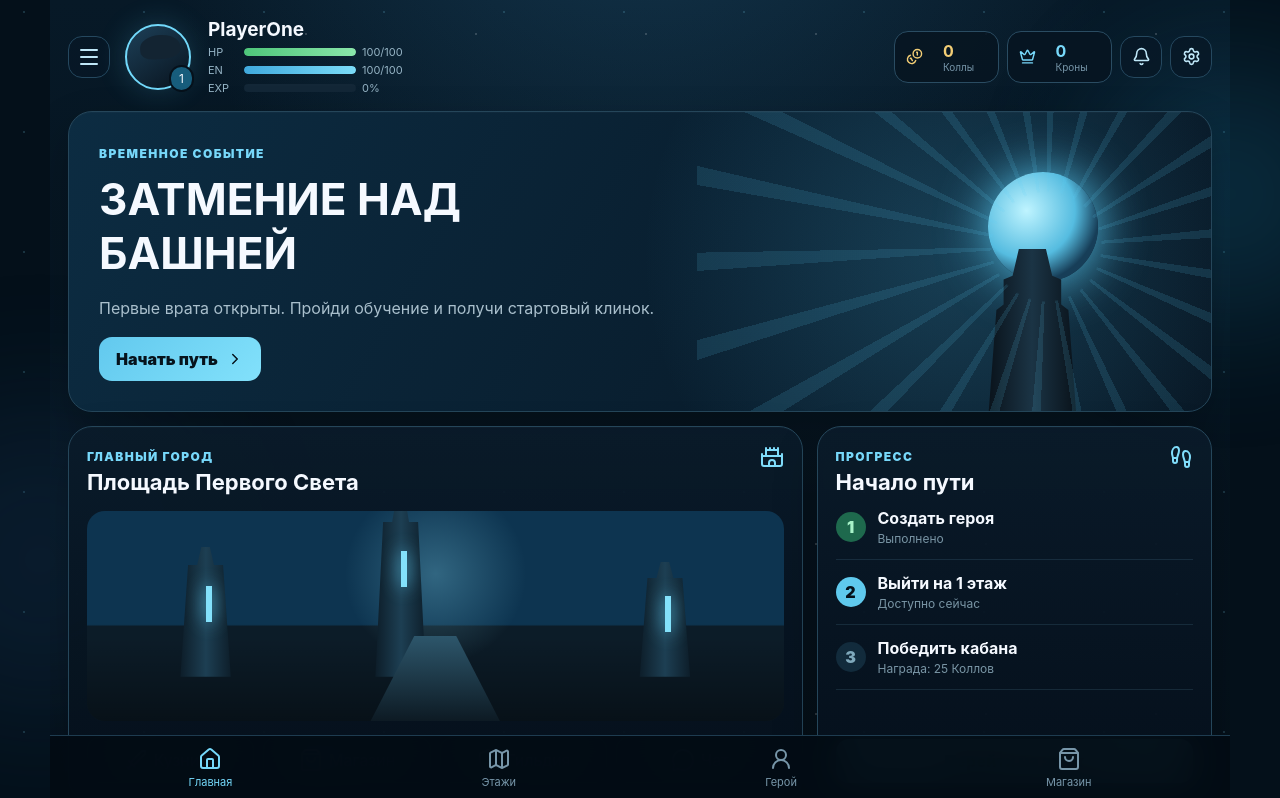
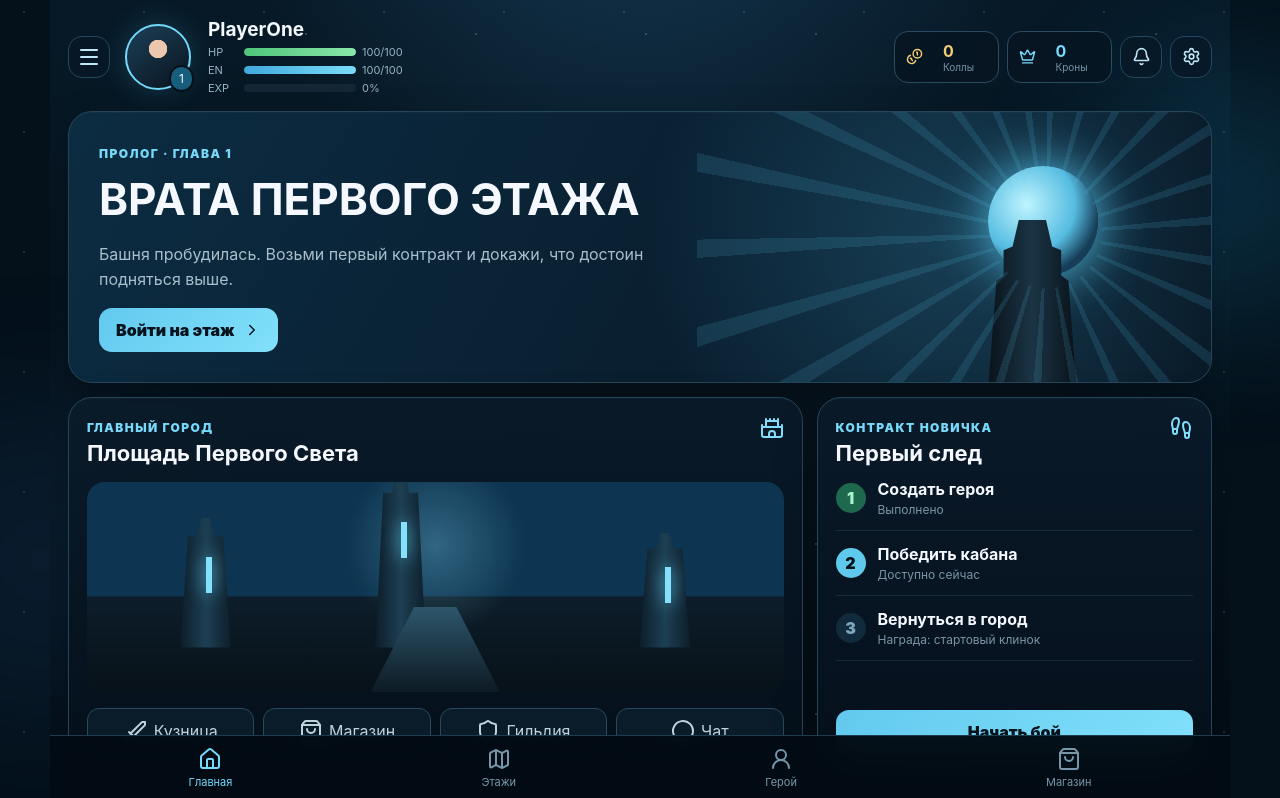
Before and after one commit to misha213123/SAO, a React (Vite) app in the folder frontend/: page / in a window 1280 px wide. Shown: the top 798 px of the page. Built offline with nearby package versions, Linux system fonts and the light colour scheme.

Commit message:
Rebuild first floor as cinematic animated battle UI

```diff
--- a/frontend/src/app/App.tsx
+++ b/frontend/src/app/App.tsx
@@ -1,20 +1,13 @@
 import {
-  Backpack, Bell, Castle, ChevronRight, Coins, Crown, Flame, Footprints,
-  HeartPulse, Home, LockKeyhole, Map, Menu, MessageCircle, Settings, Shield,
-  ShoppingBag, Sparkles, Sword, Trophy, UserRound, Zap,
+  Backpack, Bell, Castle, ChevronRight, Coins, Crown, Footprints, HeartPulse,
+  Home, LockKeyhole, Map, Menu, MessageCircle, Settings, Shield, ShoppingBag,
+  Sparkles, Sword, Trophy, UserRound, Zap,
 } from 'lucide-react';
 import { useMemo, useState } from 'react';
+import { BattleHero } from '../components/battle/BattleHero';
 
 type View = 'home' | 'explore' | 'shop' | 'profile';
-
-type Floor = {
-  id: number;
-  name: string;
-  subtitle: string;
-  boss: string;
-  unlocked: boolean;
-  tone: string;
-};
+type Floor = { id: number; name: string; subtitle: string; boss: string; unlocked: boolean; tone: string };
 
 const floors: Floor[] = [
   { id: 1, name: 'Луга Начала', subtitle: 'Дикие кабаны · Ур. 1–3', boss: 'Вожак клыков', unlocked: true, tone: 'meadow' },
@@ -38,174 +31,98 @@ export function App() {
   const [playerHp, setPlayerHp] = useState(100);
   const [stamina, setStamina] = useState(100);
   const [col, setCol] = useState(0);
-  const [crowns] = useState(0);
-  const [battleLog, setBattleLog] = useState('Первый враг уже заметил вас. Приготовьтесь к бою.');
+  const [battleLog, setBattleLog] = useState('Кабан скребёт землю копытом. Первый удар за тобой.');
   const [battleWon, setBattleWon] = useState(false);
+  const [attacking, setAttacking] = useState(false);
+  const [hitFlash, setHitFlash] = useState(false);
 
   const hpPercent = useMemo(() => `${Math.max(0, playerHp)}%`, [playerHp]);
   const enemyPercent = useMemo(() => `${Math.max(0, (enemyHp / 30) * 100)}%`, [enemyHp]);
 
   const attack = () => {
-    if (battleWon || playerHp <= 0) return;
+    if (battleWon || playerHp <= 0 || attacking) return;
+    setAttacking(true);
+    window.setTimeout(() => {
       const playerDamage = 10 + Math.floor(Math.random() * 6);
       const nextEnemyHp = Math.max(0, enemyHp - playerDamage);
       setEnemyHp(nextEnemyHp);
+      setHitFlash(true);
+      window.setTimeout(() => setHitFlash(false), 260);
 
       if (nextEnemyHp === 0) {
         setBattleWon(true);
         setCol(25);
-      setBattleLog(`Дикий кабан побеждён. Вы получили 25 Коллов и 20 опыта.`);
+        setBattleLog(`Критический удар: ${playerDamage}. Дикий кабан повержен. Получено 25 Коллов и 20 опыта.`);
+        setAttacking(false);
         return;
       }
 
       const enemyDamage = 5 + Math.floor(Math.random() * 4);
       setPlayerHp((value) => Math.max(0, value - enemyDamage));
       setStamina((value) => Math.max(0, value - 4));
-    setBattleLog(`Вы нанесли ${playerDamage} урона. Кабан ответил и нанёс ${enemyDamage} урона.`);
+      setBattleLog(`Ты нанёс ${playerDamage} урона. Кабан прорвался сквозь защиту и нанёс ${enemyDamage}.`);
+      setAttacking(false);
+    }, 420);
   };
 
   const resetBattle = () => {
-    setEnemyHp(30);
-    setPlayerHp(100);
-    setStamina(100);
-    setCol(0);
-    setBattleWon(false);
-    setBattleLog('Первый враг уже заметил вас. Приготовьтесь к бою.');
+    setEnemyHp(30); setPlayerHp(100); setStamina(100); setCol(0);
+    setBattleWon(false); setAttacking(false);
+    setBattleLog('Кабан скребёт землю копытом. Первый удар за тобой.');
   };
 
   return (
-    <main className="mmo-shell">
-      <div className="ambient ambient-one" />
-      <div className="ambient ambient-two" />
+    <main className="mmo-shell cinematic-shell">
+      <div className="ambient ambient-one"/><div className="ambient ambient-two"/>
+      <div className="floating-particles" aria-hidden="true">{Array.from({ length: 18 }).map((_, i) => <i key={i}/>)}</div>
 
-      <header className="game-hud">
-        <button className="hud-menu" onClick={() => setMenuOpen(true)} aria-label="Открыть меню"><Menu /></button>
-        <div className="hero-avatar"><div className="avatar-hair" /><span>1</span></div>
+      <header className="game-hud cinematic-hud">
+        <button className="hud-menu" onClick={() => setMenuOpen(true)} aria-label="Открыть меню"><Menu/></button>
+        <div className="hero-avatar cinematic-avatar"><span>1</span></div>
         <div className="hero-stats">
           <strong>PlayerOne</strong>
-          <div className="mini-stat"><span>HP</span><i><b style={{ width: hpPercent }} /></i><em>{playerHp}/100</em></div>
-          <div className="mini-stat stamina"><span>EN</span><i><b style={{ width: `${stamina}%` }} /></i><em>{stamina}/100</em></div>
-          <div className="mini-stat exp"><span>EXP</span><i><b style={{ width: '0%' }} /></i><em>0%</em></div>
+          <div className="mini-stat"><span>HP</span><i><b style={{ width: hpPercent }}/></i><em>{playerHp}/100</em></div>
+          <div className="mini-stat stamina"><span>EN</span><i><b style={{ width: `${stamina}%` }}/></i><em>{stamina}/100</em></div>
+          <div className="mini-stat exp"><span>EXP</span><i><b style={{ width: battleWon ? '20%' : '0%' }}/></i><em>{battleWon ? 20 : 0}%</em></div>
         </div>
-        <div className="wallets">
-          <div className="wallet"><Coins size={17}/><strong>{col}</strong><small>Коллы</small></div>
-          <div className="wallet crowns"><Crown size={17}/><strong>{crowns}</strong><small>Кроны</small></div>
-          <button className="hud-icon"><Bell size={19}/></button>
-          <button className="hud-icon"><Settings size={19}/></button>
-        </div>
+        <div className="wallets"><div className="wallet"><Coins size={17}/><strong>{col}</strong><small>Коллы</small></div><div className="wallet crowns"><Crown size={17}/><strong>0</strong><small>Кроны</small></div><button className="hud-icon"><Bell size={19}/></button><button className="hud-icon"><Settings size={19}/></button></div>
       </header>
 
-      {menuOpen && (
-        <div className="menu-backdrop" onClick={() => setMenuOpen(false)}>
-          <aside className="drawer" onClick={(event) => event.stopPropagation()}>
-            <div className="drawer-brand"><Sparkles/><div><strong>AETHER TOWER</strong><span>MMORPG MINI APP</span></div></div>
-            {[['Главная', Home, 'home'], ['Исследование', Map, 'explore'], ['Персонаж', UserRound, 'profile'], ['Инвентарь', Backpack, 'profile'], ['Магазин', ShoppingBag, 'shop'], ['Достижения', Trophy, 'profile']].map(([label, Icon, target]) => (
-              <button key={label as string} onClick={() => { setView(target as View); setMenuOpen(false); }}><Icon size={20}/>{label as string}</button>
-            ))}
-          </aside>
-        </div>
-      )}
+      {menuOpen && <div className="menu-backdrop" onClick={() => setMenuOpen(false)}><aside className="drawer" onClick={(e) => e.stopPropagation()}><div className="drawer-brand"><Sparkles/><div><strong>AETHER TOWER</strong><span>MMORPG MINI APP</span></div></div>{[['Главная', Home, 'home'], ['Исследование', Map, 'explore'], ['Персонаж', UserRound, 'profile'], ['Инвентарь', Backpack, 'profile'], ['Магазин', ShoppingBag, 'shop'], ['Достижения', Trophy, 'profile']].map(([label, Icon, target]) => <button key={label as string} onClick={() => { setView(target as View); setMenuOpen(false); }}><Icon size={20}/>{label as string}</button>)}</aside></div>}
 
       <section className="screen-content">
-        {view === 'home' && (
-          <>
-            <section className="event-hero game-panel">
-              <div className="event-copy"><span>ВРЕМЕННОЕ СОБЫТИЕ</span><h1>ЗАТМЕНИЕ НАД БАШНЕЙ</h1><p>Первые врата открыты. Пройди обучение и получи стартовый клинок.</p><button onClick={() => setView('explore')}>Начать путь <ChevronRight size={18}/></button></div>
-              <div className="eclipse-art"><div className="moon"/><div className="tower"/><div className="rays"/></div>
+        {view === 'home' && <>
+          <section className="event-hero game-panel cinematic-event"><div className="event-copy"><span>ПРОЛОГ · ГЛАВА 1</span><h1>ВРАТА ПЕРВОГО ЭТАЖА</h1><p>Башня пробудилась. Возьми первый контракт и докажи, что достоин подняться выше.</p><button onClick={() => setView('explore')}>Войти на этаж <ChevronRight size={18}/></button></div><div className="eclipse-art"><div className="moon"/><div className="tower"/><div className="rays"/></div></section>
+          <div className="home-grid"><section className="city-card game-panel"><div className="panel-title"><div><span>ГЛАВНЫЙ ГОРОД</span><h2>Площадь Первого Света</h2></div><Castle/></div><div className="city-art"><div className="city-tower t1"/><div className="city-tower t2"/><div className="city-tower t3"/><div className="city-road"/></div><div className="city-actions"><button><Sword/>Кузница</button><button onClick={() => setView('shop')}><ShoppingBag/>Магазин</button><button><Shield/>Гильдия</button><button><MessageCircle/>Чат</button></div></section><section className="progress-card game-panel"><div className="panel-title"><div><span>КОНТРАКТ НОВИЧКА</span><h2>Первый след</h2></div><Footprints/></div><div className="quest-step done"><i>1</i><div><strong>Создать героя</strong><span>Выполнено</span></div></div><div className="quest-step active"><i>2</i><div><strong>Победить кабана</strong><span>{battleWon ? 'Выполнено' : 'Доступно сейчас'}</span></div></div><div className="quest-step"><i>3</i><div><strong>Вернуться в город</strong><span>Награда: стартовый клинок</span></div></div><button className="primary-action" onClick={() => setView('explore')}>Начать бой</button></section></div>
+        </>}
+
+        {view === 'explore' && <section className="battle-layout cinematic-battle-layout">
+          <section className={`battle-stage game-panel cinematic-battle-stage ${hitFlash ? 'enemy-hit' : ''}`}>
+            <div className="battle-topline"><span>ЭТАЖ 1 · ЛУГА НАЧАЛА</span><small>Обучающий контракт</small></div>
+            <div className="battle-scene cinematic-scene">
+              <div className="aurora"/><div className="far-mountains"/><div className="mid-mountains"/><div className="ground-fog"/>
+              <div className="hero-platform"><BattleHero attacking={attacking} defeated={playerHp <= 0}/></div>
+              <div className={`cinematic-boar ${battleWon ? 'defeated' : ''}`}><div className="boar-aura"/><div className="boar-ear e1"/><div className="boar-ear e2"/><div className="boar-body"/><div className="boar-head"/><div className="boar-eye"/><div className="boar-leg l1"/><div className="boar-leg l2"/><div className="boar-tusk t1"/><div className="boar-tusk t2"/></div>
+              <div className="slash-trail"/><div className="scene-vignette"/>
+            </div>
+            <div className="enemy-card cinematic-enemy-card"><div><span>ОБЫЧНЫЙ ВРАГ</span><h2>Дикий кабан</h2><small>Агрессивный зверь первого этажа</small></div><strong>Ур. 1</strong><div className="enemy-health"><i><b style={{ width: enemyPercent }}/></i><em>{enemyHp}/30 HP</em></div></div>
           </section>
 
-            <div className="home-grid">
-              <section className="city-card game-panel">
-                <div className="panel-title"><div><span>ГЛАВНЫЙ ГОРОД</span><h2>Площадь Первого Света</h2></div><Castle/></div>
-                <div className="city-art"><div className="city-tower t1"/><div className="city-tower t2"/><div className="city-tower t3"/><div className="city-road"/></div>
-                <div className="city-actions">
-                  <button><Sword/>Кузница</button><button><ShoppingBag/>Магазин</button><button><Shield/>Гильдия</button><button><MessageCircle/>Чат</button>
-                </div>
+          <aside className="combat-panel game-panel cinematic-combat-panel"><div className="panel-title"><div><span>БОЕВАЯ СИСТЕМА</span><h2>{battleWon ? 'Победа' : attacking ? 'Удар!' : 'Твой ход'}</h2></div><Sword/></div><div className="combat-log cinematic-log">{battleLog}</div><div className="combat-stats"><div><HeartPulse/><span>HP</span><strong>{playerHp}/100</strong></div><div><Zap/><span>Энергия</span><strong>{stamina}/100</strong></div></div>{!battleWon ? <div className="combat-actions"><button className="attack cinematic-attack" onClick={attack} disabled={attacking}><Sword/>{attacking ? 'Атака…' : 'Атаковать'}</button><button className="escape" onClick={() => setBattleLog('Ты отступил к безопасной зоне.')}><Footprints/>Отступить</button></div> : <div className="victory-box cinematic-victory"><Sparkles/><strong>Первая победа</strong><span>25 Коллов · 20 опыта</span><button onClick={resetBattle}>Сразиться снова</button></div>}</aside>
+
+          <section className="floor-list game-panel"><div className="panel-title"><div><span>КАРТА БАШНИ</span><h2>Следующие этажи</h2></div><Map/></div><div className="floor-scroll compact">{floors.map((floor) => <FloorCard key={floor.id} floor={floor} onOpen={() => undefined}/>)}</div></section>
+        </section>}
+
+        {view === 'shop' && <section className="shop-screen game-panel"><div className="panel-title"><div><span>МАГАЗИН ГОРОДА</span><h2>Снаряжение новичка</h2></div><ShoppingBag/></div><p className="muted">Баланс начинается с нуля. Первые покупки доступны после боя.</p><div className="shop-grid">{shopItems.map((item) => <article key={item.name} className="shop-item"><div>{item.icon}</div><strong>{item.name}</strong><span>{item.price} Коллов</span><button disabled={col < item.price}>{col < item.price ? 'Не хватает' : 'Купить'}</button></article>)}</div></section>}
+
+        {view === 'profile' && <section className="profile-screen"><section className="profile-hero-card game-panel"><div className="profile-art-wrap"><BattleHero/></div><div><span>ПЕРСОНАЖ</span><h1>PlayerOne</h1><p>Уровень 1 · Мечник-новичок</p><div className="profile-badges"><b>Сила 12</b><b>Этаж 1</b><b>Без гильдии</b></div></div></section><section className="equipment game-panel"><div className="panel-title"><div><span>ЭКИПИРОВКА</span><h2>Пустые слоты</h2></div><Shield/></div><div className="equipment-grid">{['Оружие','Доспех','Перчатки','Шлем','Ботинки','Кольцо'].map((slot) => <div key={slot}><LockKeyhole/><span>{slot}</span></div>)}</div></section></section>}
       </section>
 
-              <section className="progress-card game-panel">
-                <div className="panel-title"><div><span>ПРОГРЕСС</span><h2>Начало пути</h2></div><Footprints/></div>
-                <div className="quest-step done"><i>1</i><div><strong>Создать героя</strong><span>Выполнено</span></div></div>
-                <div className="quest-step active"><i>2</i><div><strong>Выйти на 1 этаж</strong><span>Доступно сейчас</span></div></div>
-                <div className="quest-step"><i>3</i><div><strong>Победить кабана</strong><span>Награда: 25 Коллов</span></div></div>
-                <button className="primary-action" onClick={() => setView('explore')}>Перейти на этаж</button>
-              </section>
-            </div>
-
-            <section className="floors-preview game-panel">
-              <div className="panel-title"><div><span>БАШНЯ</span><h2>Доступные этажи</h2></div><Map/></div>
-              <div className="floor-scroll">
-                {floors.map((floor) => <FloorCard key={floor.id} floor={floor} onOpen={() => floor.unlocked && setView('explore')} />)}
-              </div>
-            </section>
-          </>
-        )}
-
-        {view === 'explore' && (
-          <section className="battle-layout">
-            <section className="battle-stage game-panel">
-              <div className="battle-topline"><span>ЭТАЖ 1 · ЛУГА НАЧАЛА</span><small>Первая встреча</small></div>
-              <div className="battle-scene">
-                <div className="scene-sky"><span/><span/><span/></div>
-                <div className="scene-hills h1"/><div className="scene-hills h2"/>
-                <div className="player-fighter"><div className="fighter-head"/><div className="fighter-body"/><div className="fighter-sword"/></div>
-                <div className={`boar ${battleWon ? 'defeated' : ''}`}><div className="boar-body"/><div className="boar-head"/><div className="boar-leg l1"/><div className="boar-leg l2"/><div className="boar-tusk"/></div>
-              </div>
-              <div className="enemy-card">
-                <div><span>ОБЫЧНЫЙ ВРАГ</span><h2>Дикий кабан</h2></div><strong>Ур. 1</strong>
-                <div className="enemy-health"><i><b style={{ width: enemyPercent }}/></i><em>{enemyHp}/30 HP</em></div>
-              </div>
-            </section>
-
-            <aside className="combat-panel game-panel">
-              <div className="panel-title"><div><span>БОЙ</span><h2>{battleWon ? 'Победа' : 'Твой ход'}</h2></div><Sword/></div>
-              <div className="combat-log">{battleLog}</div>
-              <div className="combat-stats"><div><HeartPulse/><span>HP</span><strong>{playerHp}/100</strong></div><div><Zap/><span>Стамина</span><strong>{stamina}/100</strong></div></div>
-              {!battleWon ? (
-                <div className="combat-actions"><button className="attack" onClick={attack}><Sword/>Атаковать</button><button className="escape" onClick={() => setBattleLog('Вы отступили в город. Стамина не потрачена в демо-режиме.')}><Footprints/>Отступить</button></div>
-              ) : (
-                <div className="victory-box"><Sparkles/><strong>Награда получена</strong><span>25 Коллов · 20 опыта</span><button onClick={resetBattle}>Повторить бой</button></div>
-              )}
-            </aside>
-
-            <section className="floor-list game-panel">
-              <div className="panel-title"><div><span>КАРТА БАШНИ</span><h2>Этажи</h2></div><Map/></div>
-              <div className="floor-scroll compact">{floors.map((floor) => <FloorCard key={floor.id} floor={floor} onOpen={() => undefined} />)}</div>
-            </section>
-          </section>
-        )}
-
-        {view === 'shop' && (
-          <section className="shop-screen game-panel">
-            <div className="panel-title"><div><span>МАГАЗИН ГОРОДА</span><h2>Снаряжение новичка</h2></div><ShoppingBag/></div>
-            <p className="muted">Баланс начинается с нуля. Первые покупки станут доступны после победы на первом этаже.</p>
-            <div className="shop-grid">{shopItems.map((item) => <article key={item.name} className="shop-item"><div>{item.icon}</div><strong>{item.name}</strong><span>{item.price} Коллов</span><button disabled={col < item.price}>{col < item.price ? 'Не хватает' : 'Купить'}</button></article>)}</div>
-          </section>
-        )}
-
-        {view === 'profile' && (
-          <section className="profile-screen">
-            <section className="profile-hero-card game-panel"><div className="profile-anime"><div className="p-hair"/><div className="p-face"/><div className="p-coat"/><div className="p-sword"/></div><div><span>ПЕРСОНАЖ</span><h1>PlayerOne</h1><p>Уровень 1 · Новичок башни</p><div className="profile-badges"><b>Сила 12</b><b>Этаж 1</b><b>Без гильдии</b></div></div></section>
-            <section className="equipment game-panel"><div className="panel-title"><div><span>ЭКИПИРОВКА</span><h2>Пустые слоты</h2></div><Shield/></div><div className="equipment-grid">{['Оружие','Доспех','Перчатки','Шлем','Ботинки','Кольцо'].map((slot) => <div key={slot}><LockKeyhole/><span>{slot}</span></div>)}</div></section>
-          </section>
-        )}
-      </section>
-
-      <nav className="mobile-nav">
-        <button className={view === 'home' ? 'active' : ''} onClick={() => setView('home')}><Home/><span>Главная</span></button>
-        <button className={view === 'explore' ? 'active' : ''} onClick={() => setView('explore')}><Map/><span>Этажи</span></button>
-        <button className={view === 'profile' ? 'active' : ''} onClick={() => setView('profile')}><UserRound/><span>Герой</span></button>
-        <button className={view === 'shop' ? 'active' : ''} onClick={() => setView('shop')}><ShoppingBag/><span>Магазин</span></button>
-      </nav>
+      <nav className="mobile-nav cinematic-nav"><button className={view === 'home' ? 'active' : ''} onClick={() => setView('home')}><Home/><span>Главная</span></button><button className={view === 'explore' ? 'active' : ''} onClick={() => setView('explore')}><Map/><span>Этажи</span></button><button className={view === 'profile' ? 'active' : ''} onClick={() => setView('profile')}><UserRound/><span>Герой</span></button><button className={view === 'shop' ? 'active' : ''} onClick={() => setView('shop')}><ShoppingBag/><span>Магазин</span></button></nav>
     </main>
   );
 }
 
 function FloorCard({ floor, onOpen }: { floor: Floor; onOpen: () => void }) {
-  return (
-    <button className={`floor-card ${floor.tone} ${floor.unlocked ? '' : 'locked'}`} onClick={onOpen}>
-      <div className="floor-art"><span>{floor.id}</span>{!floor.unlocked && <LockKeyhole/>}</div>
-      <div className="floor-copy"><small>ЭТАЖ {floor.id}</small><strong>{floor.name}</strong><span>{floor.subtitle}</span><em>Босс: {floor.boss}</em></div>
-    </button>
-  );
+  return <button className={`floor-card ${floor.tone} ${floor.unlocked ? '' : 'locked'}`} onClick={onOpen}><div className="floor-art"><span>{floor.id}</span>{!floor.unlocked && <LockKeyhole/>}</div><div className="floor-copy"><small>ЭТАЖ {floor.id}</small><strong>{floor.name}</strong><span>{floor.subtitle}</span><em>Босс: {floor.boss}</em></div></button>;
 }
```
Lines whose indentation alone changed are shown as unchanged.
